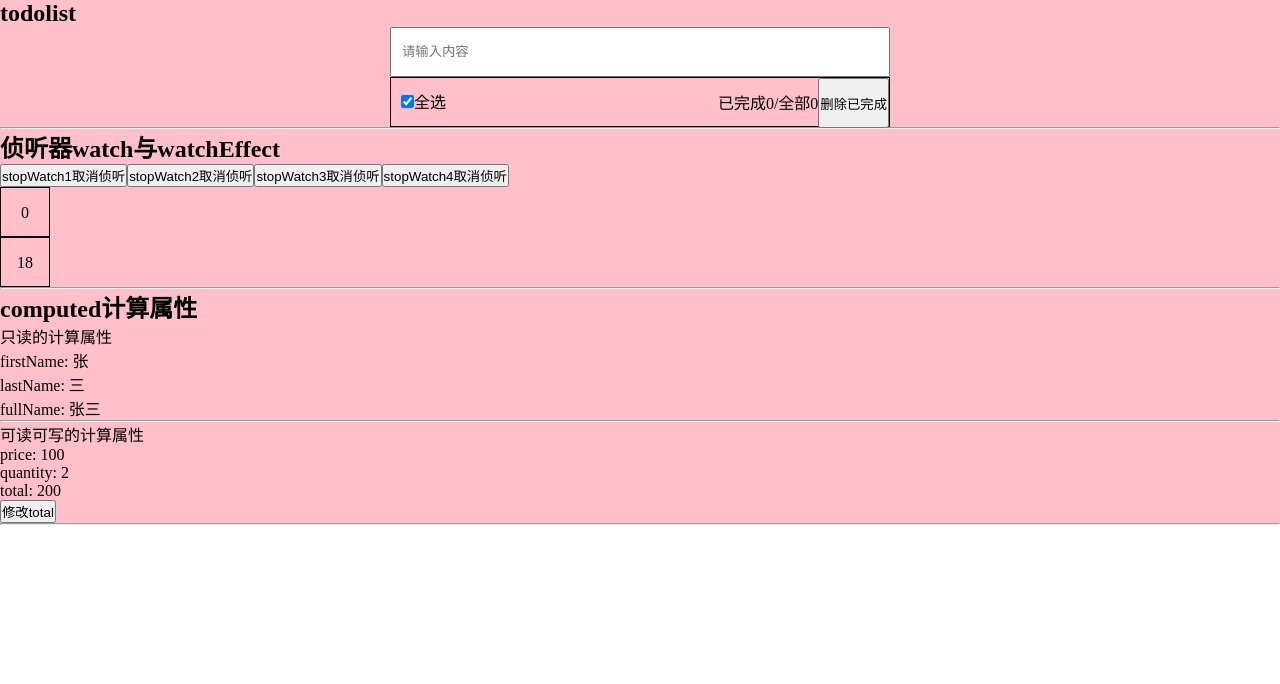
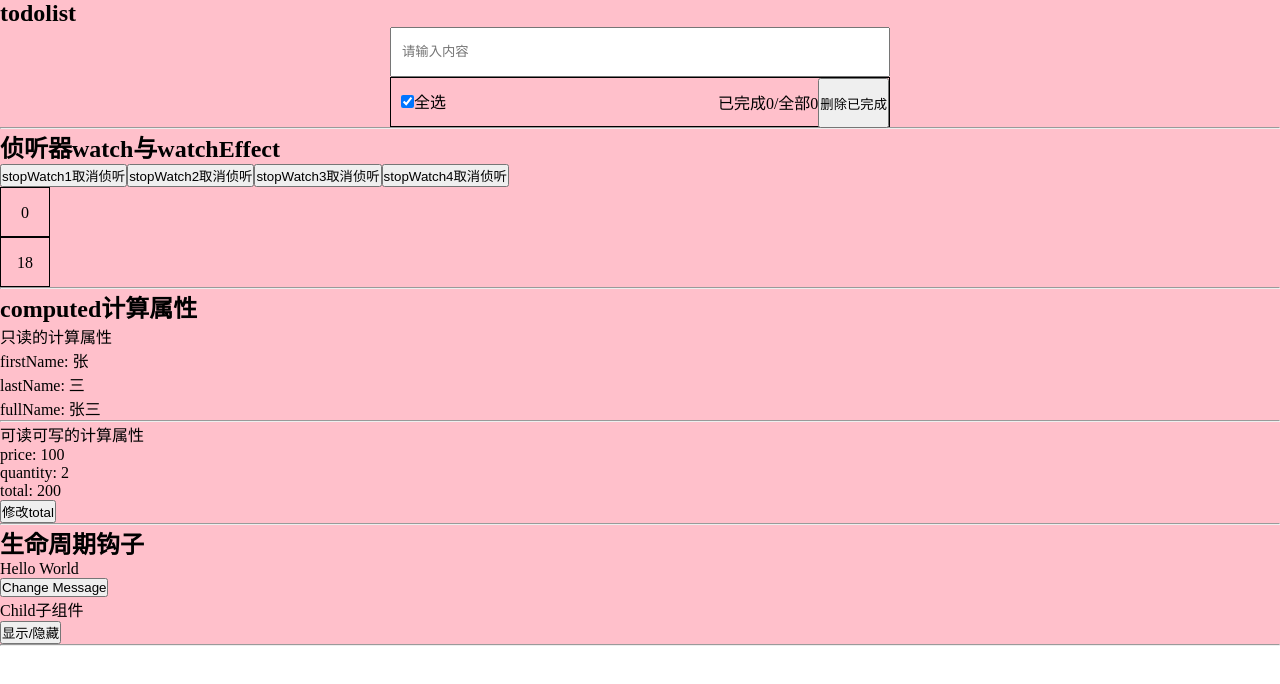
Before and after one commit to Cao007/learn-vue-vuecli, a Vue app: page / in a window 1280 px wide. Shown: the top 684 px of the page. Built offline with nearby package versions, Linux system fonts and the light colour scheme.

Commit message:
生命周期钩子

```diff
--- a/src/App.vue
+++ b/src/App.vue
@@ -2,12 +2,14 @@
   <TodoList />
   <WatchComp />
   <ComputedComp />
+  <LifeCycleComp />
 </template>
 
 <script lang="ts" setup>
 import TodoList from './components/TodoList.vue';
 import WatchComp from './components/WatchComp.vue'
 import ComputedComp from './components/ComputedComp.vue'
+import LifeCycleComp from './components/LifeCycleComp.vue'
 </script>
 
 <style>
--- /dev/null
+++ b/src/components/ChildComp.vue
@@ -0,0 +1,33 @@
+<template>
+  <div>Child子组件</div>
+</template>
+
+<script setup lang="ts">
+import { ref, onBeforeMount, onMounted, onBeforeUpdate, onUpdated, onBeforeUnmount, onUnmounted } from 'vue';
+
+onBeforeMount(() => {
+  console.log('Child子组件 onBeforeMount');
+});
+
+onMounted(() => {
+  console.log('Child子组件 onMounted');
+});
+
+onBeforeUpdate(() => {
+  console.log('Child子组件 onBeforeUpdate');
+});
+
+onUpdated(() => {
+  console.log('Child子组件 onUpdated');
+});
+
+onBeforeUnmount(() => {
+  console.log('Child子组件 onBeforeUnmount');
+});
+
+onUnmounted(() => {
+  console.log('Child子组件 onUnmounted');
+});
+</script>
+
+<style scoped></style>
--- /dev/null
+++ b/src/components/LifeCycleComp.vue
@@ -0,0 +1,51 @@
+<template>
+  <div>
+    <h2>生命周期钩子</h2>
+
+    <!-- 更新组件 -->
+    <p>{{ message }}</p>
+    <button @click="message = 'Hello Vue3'">Change Message</button>
+
+    <!-- 销毁组件 -->
+    <ChildComp v-if="isShow" />
+    <button @click="isShow = !isShow">显示/隐藏</button>
+  </div>
+  <hr>
+</template>
+
+<script setup lang="ts">
+import { ref, onBeforeMount, onMounted, onBeforeUpdate, onUpdated, onBeforeUnmount, onUnmounted } from 'vue';
+import ChildComp from './ChildComp.vue';
+
+const message = ref('Hello World');
+let isShow = ref(true);
+
+onBeforeMount(() => {
+  console.log('父组件 onBeforeMount');
+});
+
+onMounted(() => {
+  console.log('父组件 onMounted');
+});
+
+onBeforeUpdate(() => {
+  console.log('父组件 onBeforeUpdate');
+});
+
+onUpdated(() => {
+  console.log('父组件 onUpdated');
+});
+
+onBeforeUnmount(() => {
+  console.log('父组件 onBeforeUnmount');
+});
+
+onUnmounted(() => {
+  console.log('父组件 onUnmounted');
+});
+
+
+
+</script>
+
+<style scoped></style>
```
